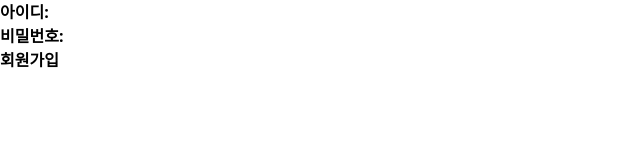
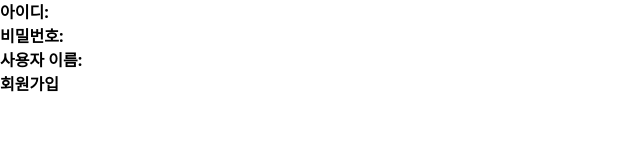
Before and after one commit to csm009177/sofia, a Next.js app: page /signup in a window 1280 px wide. Shown: the top 160 px of the page, without its empty margins (0-640 px from the left). Built offline with nearby package versions, Linux system fonts and the light colour scheme.

Commit message:
사용자 이름 입력 엔드포인트 설정 완료

```diff
--- a/app/(pages)/(ad)/signup/page.tsx
+++ b/app/(pages)/(ad)/signup/page.tsx
@@ -6,8 +6,9 @@ import React, { useState, useEffect } from "react";
 export default function SignUp() {
   const [userId, setUserId] = useState("");
   const [password, setPassword] = useState("");
+  const [username, setUsername] = useState("");
   const [message, setMessage] = useState("");
-  const router = useRouter()
+  const router = useRouter();
   const handleSubmit = async (e) => {
     e.preventDefault();
     try {
@@ -16,11 +17,11 @@ export default function SignUp() {
         headers: {
           "Content-Type": "application/json",
         },
-        body: JSON.stringify({ Identification: userId, pw: password }),
+        body: JSON.stringify({ id: userId, pw: password, username: username }),
       });
       const data = await response.json();
       setMessage(data.message);
-      router.push('/login')
+      router.push("/login");
     } catch (error) {
       console.error("Error signing up:", error);
       setMessage("회원가입 중 오류가 발생했습니다.");
@@ -49,6 +50,16 @@ export default function SignUp() {
           required
         />
       </div>
+      <div>
+        <label htmlFor="username">사용자 이름:</label>
+        <input
+          type="text"
+          id="username"
+          value={username}
+          onChange={(e) => setUsername(e.target.value)}
+          required
+        />
+      </div>
       <button type="submit">회원가입</button>
       {message && <p>{message}</p>}
     </form>
```
Also changed, not shown: serv.js (+5 -5 lines).
